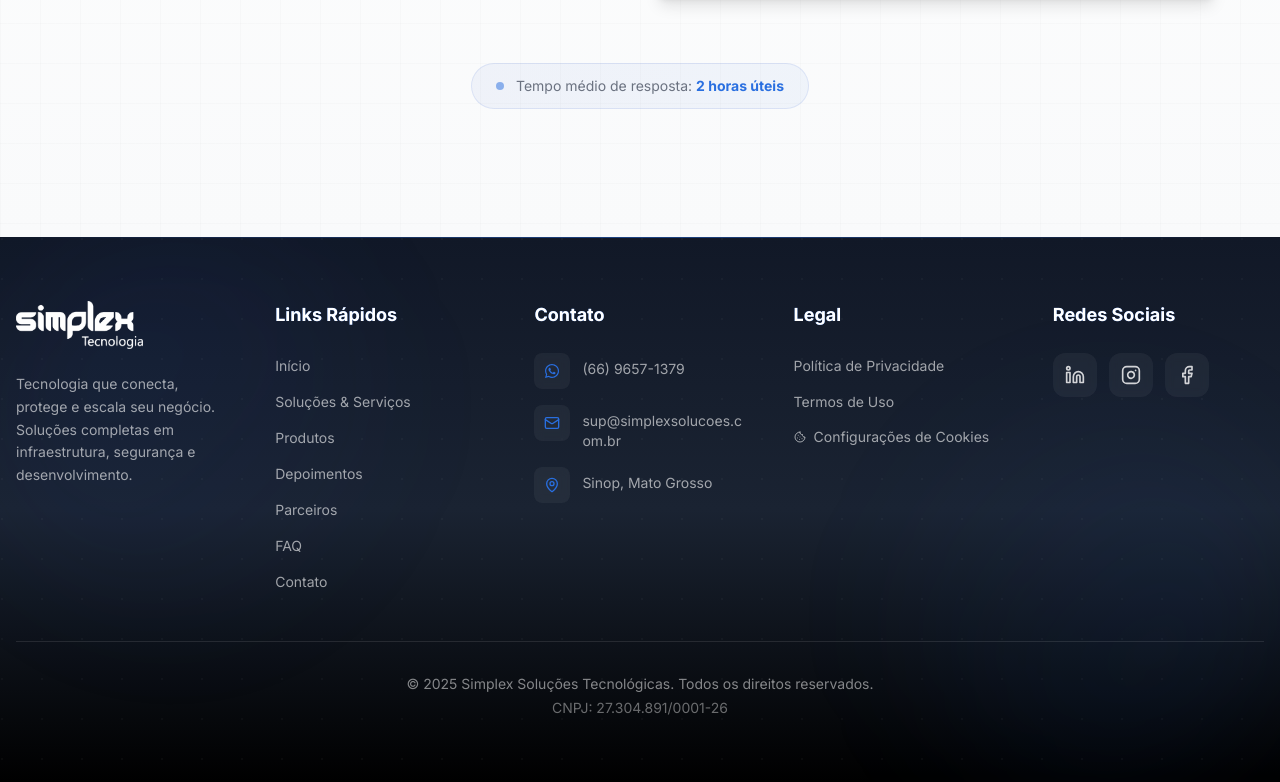
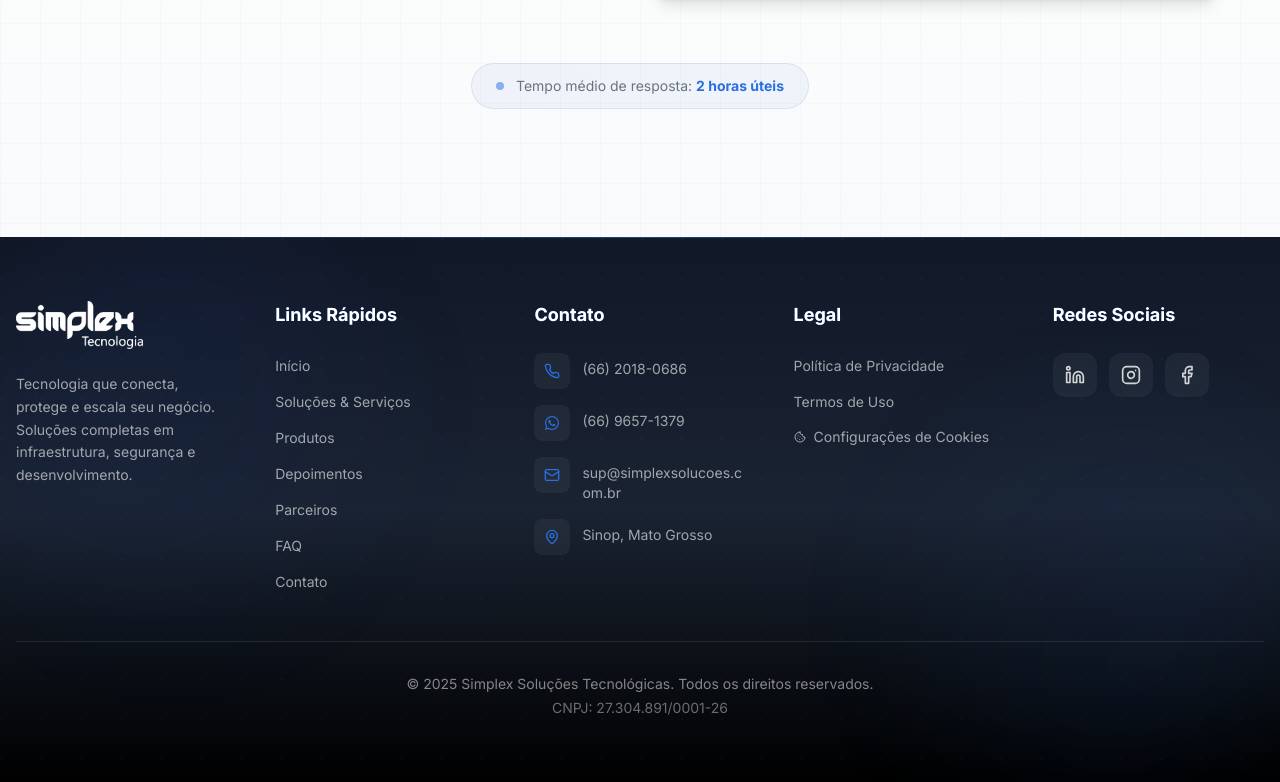
Before and after one commit to Dev-Simplex/simplex, a Next.js app: page / in a window 1280 px wide. Shown: the part 7606-8388 px from the top of the page. Built offline with nearby package versions, Linux system fonts and the light colour scheme.

Commit message:
Add phone contact information to Footer component
- Included a phone icon and contact number in the footer for improved accessibility and user convenience.
- Updated imports to include the Phone icon from lucide-react.

```diff
--- a/components/Footer.tsx
+++ b/components/Footer.tsx
@@ -2,7 +2,7 @@
 
 import { memo, useCallback } from 'react';
 import { motion } from 'framer-motion';
-import { Mail, MapPin, Linkedin, Instagram, Facebook, Cookie } from 'lucide-react';
+import { Mail, MapPin, Linkedin, Instagram, Facebook, Cookie, Phone } from 'lucide-react';
 import { FaWhatsapp } from 'react-icons/fa';
 import Image from 'next/image';
 import { useCookieConsent } from '@/components/providers/CookieConsentProvider';
@@ -119,6 +119,17 @@ export const Footer = memo(function Footer() {
               Contato
             </h4>
             <ul className="space-y-4 text-sm">
+              <li className="flex items-start gap-3 text-white/60 hover:text-white transition-colors group">
+                <div className="w-9 h-9 rounded-lg bg-white/5 backdrop-blur-sm flex items-center justify-center flex-shrink-0 group-hover:bg-white/10 transition-colors">
+                  <Phone className="w-4 h-4 text-accent" />
+                </div>
+                <a
+                  href="tel:+556620180686"
+                  className="hover:text-white transition-colors pt-1.5"
+                >
+                  (66) 2018-0686
+                </a>
+              </li>
               <li className="flex items-start gap-3 text-white/60 hover:text-white transition-colors group">
                 <div className="w-9 h-9 rounded-lg bg-white/5 backdrop-blur-sm flex items-center justify-center flex-shrink-0 group-hover:bg-white/10 transition-colors">
                   <FaWhatsapp className="w-4 h-4 text-accent" />
```
